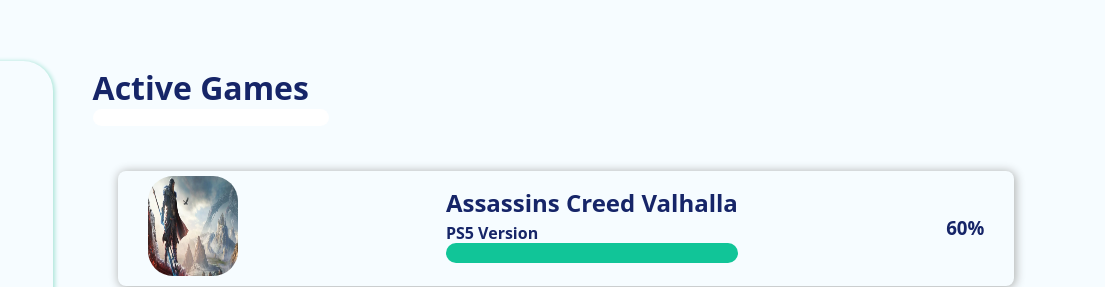
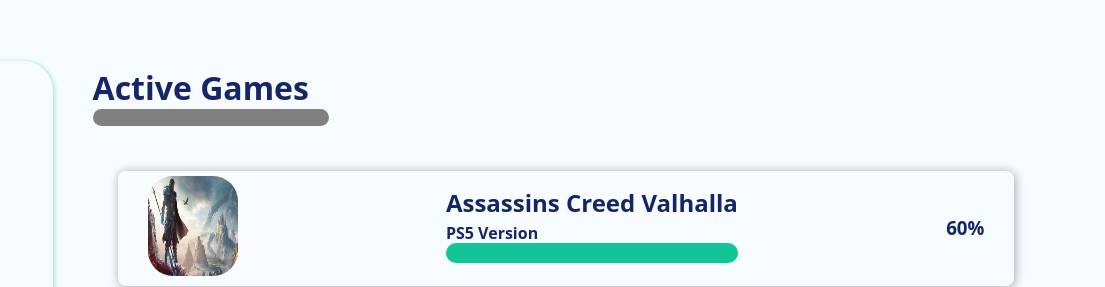
Before and after one commit to Shivamalik21/template, a plain HTML site: page index.html in a window 1280 px wide. Shown: the top 287 px of the page, 175-1280 px from the left. Drawn offline with Linux system fonts and the light colour scheme.

Commit message:
Update style.css

```diff
--- a/style.css
+++ b/style.css
@@ -123,8 +123,8 @@ h4{
 }
 .army1{
     width:25%;
-    background-color:white;
-    box-shadow:antiquewhite;
+    background-color:grey;
+
     height: 17px;
 }
 .list:hover{
```
